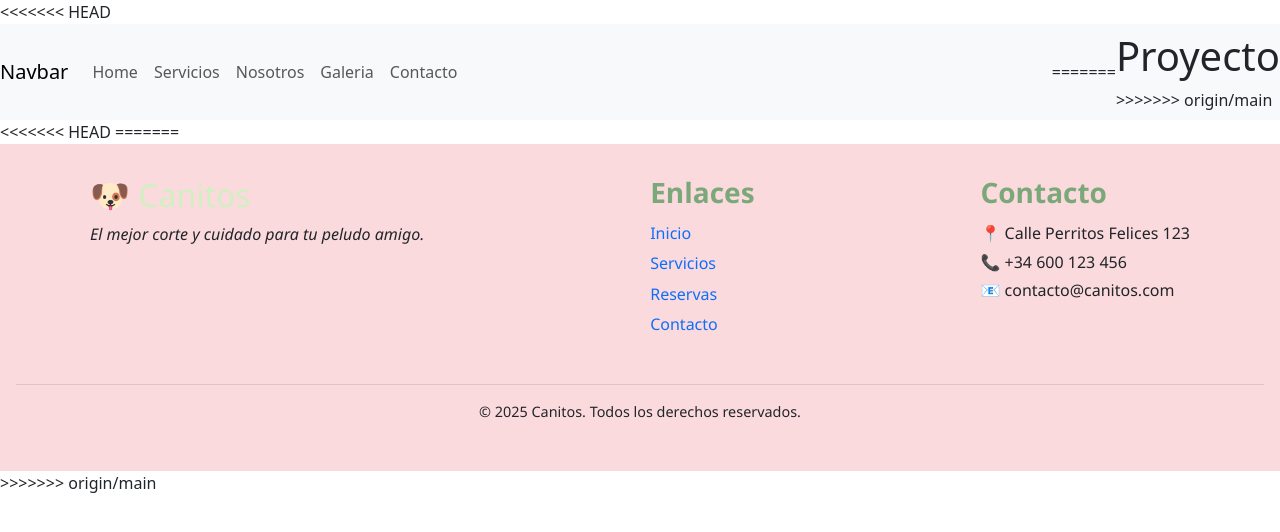
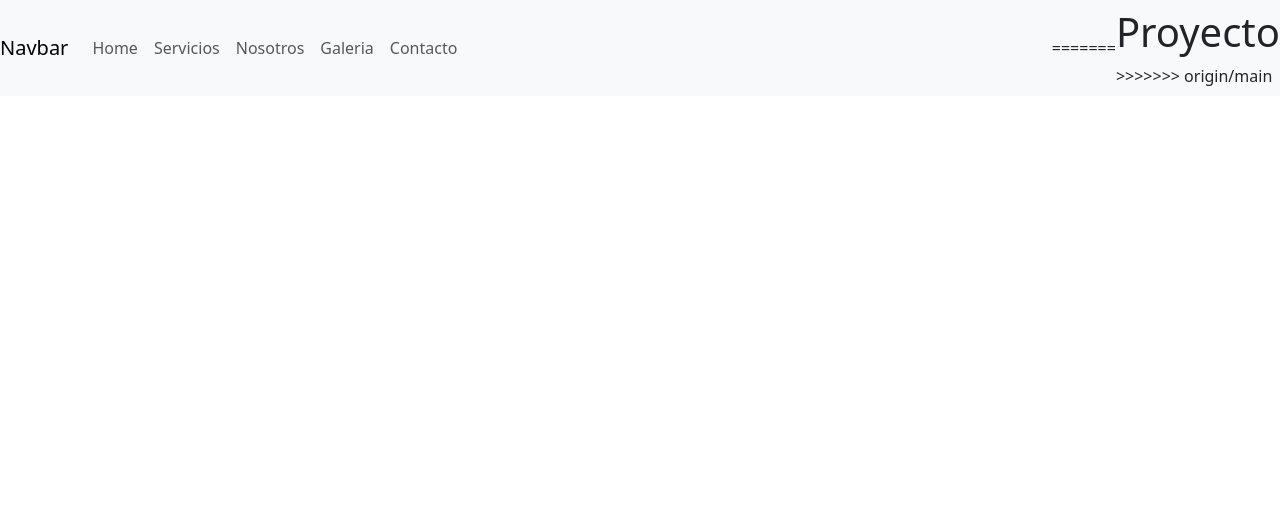
Before and after one commit to andrearomand/ProyectoUsach, a plain HTML site: page index.html in a window 1280 px wide. Drawn offline with nearby package versions, Linux system fonts and the light colour scheme.

Commit message:
No se no entendi que paso

```diff
--- a/index.html
+++ b/index.html
@@ -12,7 +12,6 @@
 <body>
     <header>
         <div>
-<<<<<<< HEAD
             <nav class="navbar navbar-expand-lg navbar-light bg-light">
                 <a class="navbar-brand" href="#">Navbar</a>
                 <button class="navbar-toggler" type="button" data-toggle="collapse" data-target="#navbarNav"
@@ -46,39 +45,5 @@
         </div>
     </header>
 </body>
-<<<<<<< HEAD
 <script src="https://cdn.jsdelivr.net/npm/bootstrap@5.3.6/dist/js/bootstrap.bundle.min.js" integrity="sha384-j1CDi7MgGQ12Z7Qab0qlWQ/Qqz24Gc6BM0thvEMVjHnfYGF0rmFCozFSxQBxwHKO" crossorigin="anonymous"></script>
-=======
-
-<footer class="footer">
-  <div class="footer__container">
-    <div class="footer__brand">
-      <h2>🐶 Canitos</h2>
-      <p>El mejor corte y cuidado para tu peludo amigo.</p>
-    </div>
-
-    <div class="footer__links">
-      <h3>Enlaces</h3>
-      <ul>
-        <li><a href="#">Inicio</a></li>
-        <li><a href="#">Servicios</a></li>
-        <li><a href="#">Reservas</a></li>
-        <li><a href="#">Contacto</a></li>
-      </ul>
-    </div>
-
-    <div class="footer__contact">
-      <h3>Contacto</h3>
-      <p>📍 Calle Perritos Felices 123</p>
-      <p>📞 +34 600 123 456</p>
-      <p>📧 contacto@canitos.com</p>
-    </div>
-  </div>
-
-  <div class="footer__bottom">
-    <p>© 2025 Canitos. Todos los derechos reservados.</p>
-  </div>
-</footer>
-
->>>>>>> origin/main
 </html>
```
